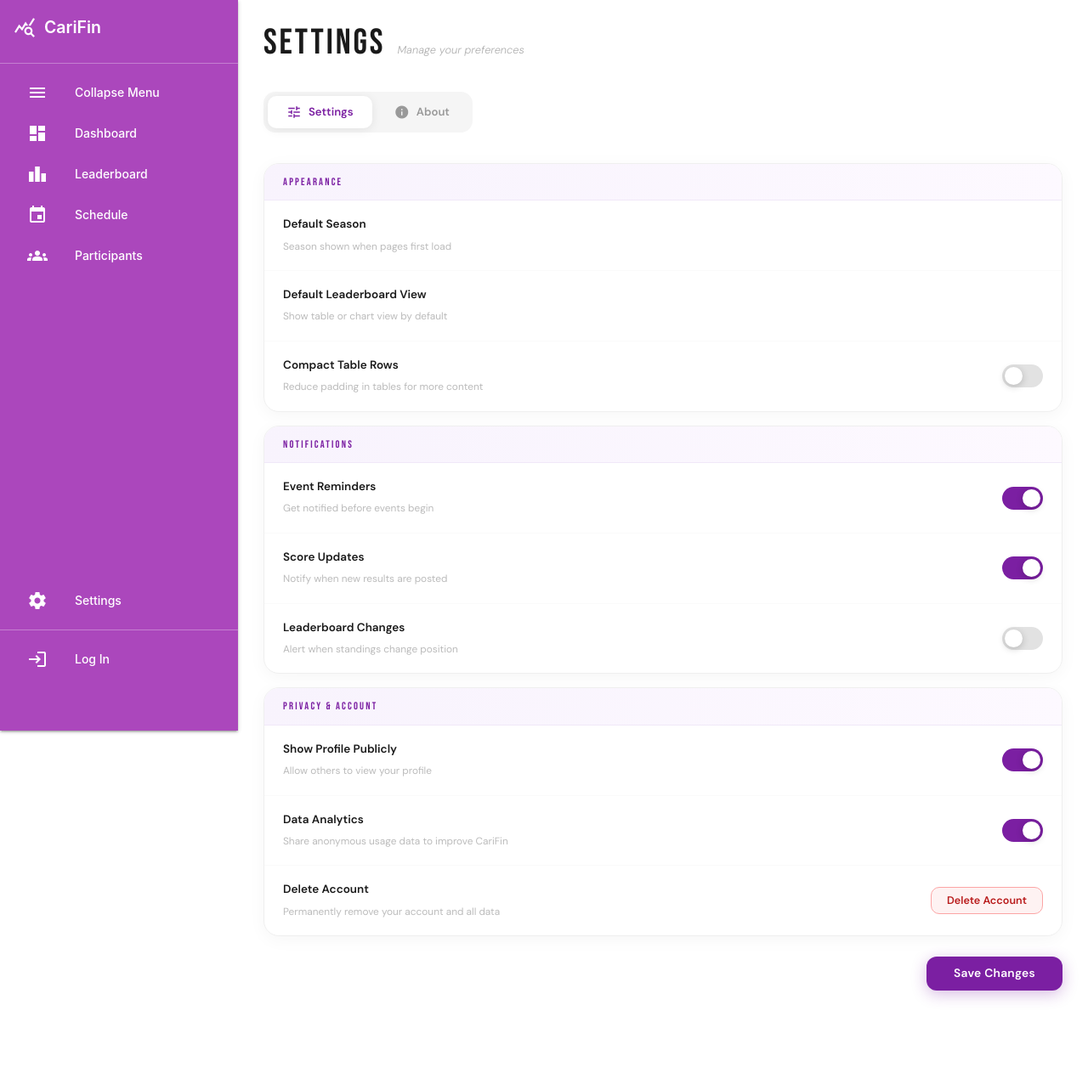
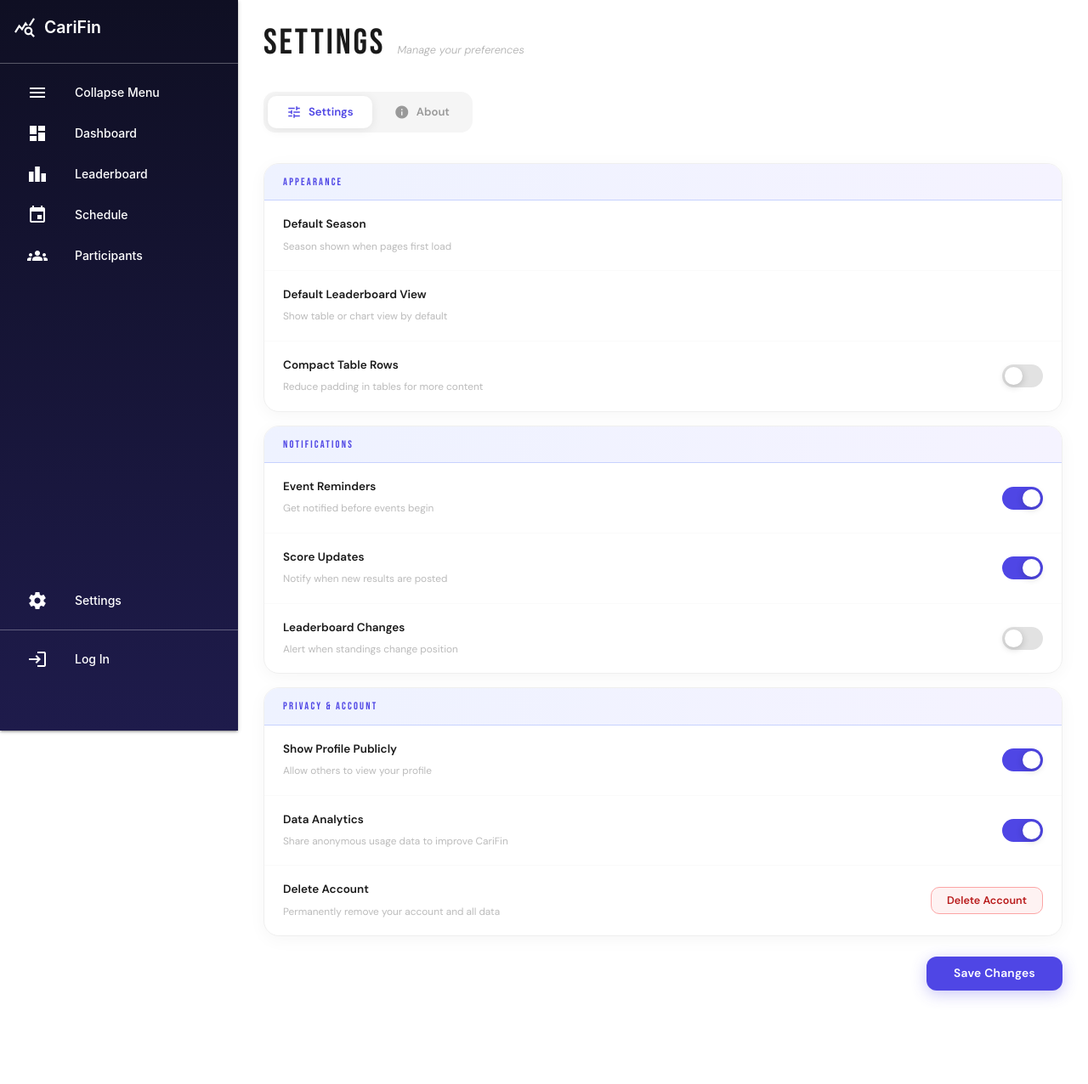
Before and after one commit to CarifinResultsSystem/INFO3604Project, a Flask app: page /settings in a window 1280 px wide. Shown: the whole page at 85% size. Run offline with Flask 3, Linux system fonts and the light colour scheme.

Commit message:
Added Theme file link

```diff
--- a/App/templates/layout.html
+++ b/App/templates/layout.html
@@ -12,6 +12,7 @@
     <link href="https://fonts.googleapis.com/icon?family=Material+Icons" rel="stylesheet">
     <link rel="stylesheet" href="https://cdnjs.cloudflare.com/ajax/libs/materialize/1.0.0/css/materialize.min.css">
     <link rel="stylesheet" href="{{ url_for('static', filename='layout.css') }}">
+    <link rel="stylesheet" href="{{ url_for('static', filename='themes.css') }}">
   </head>
 
   <body>
```
